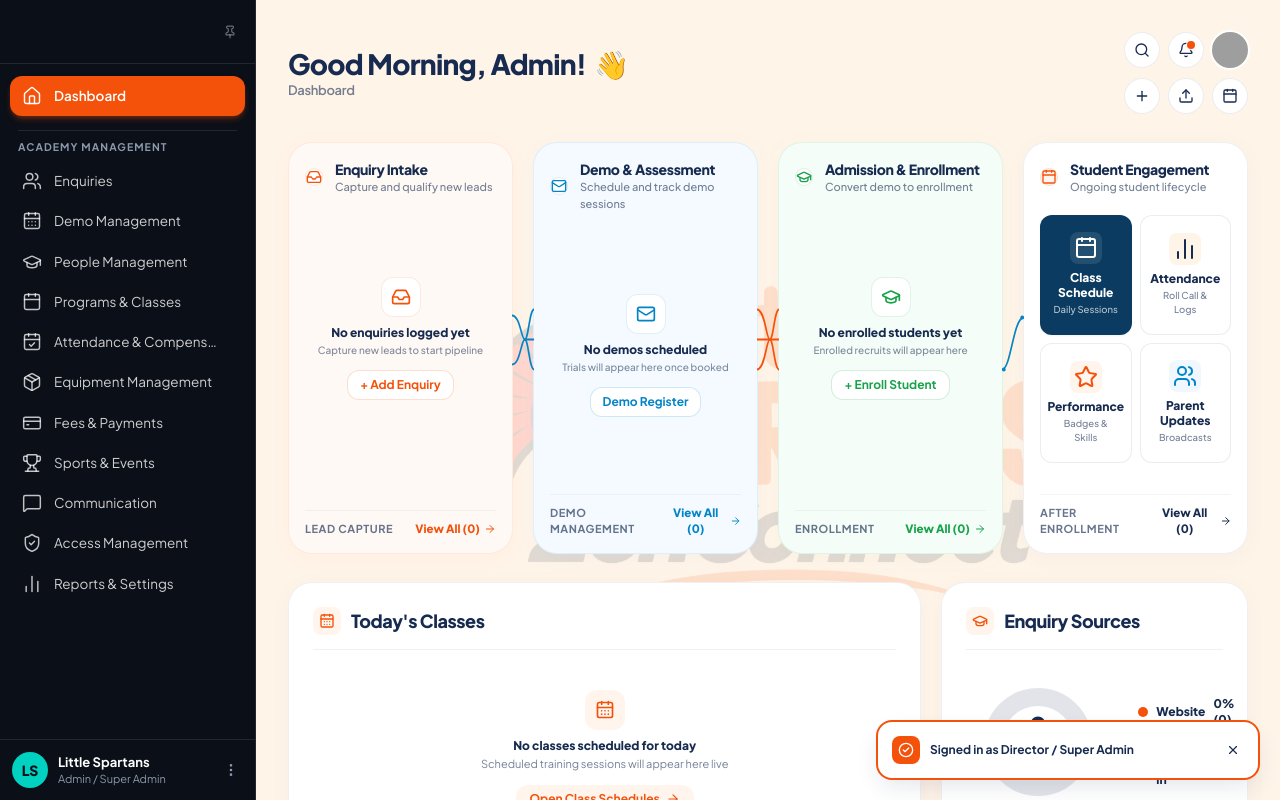
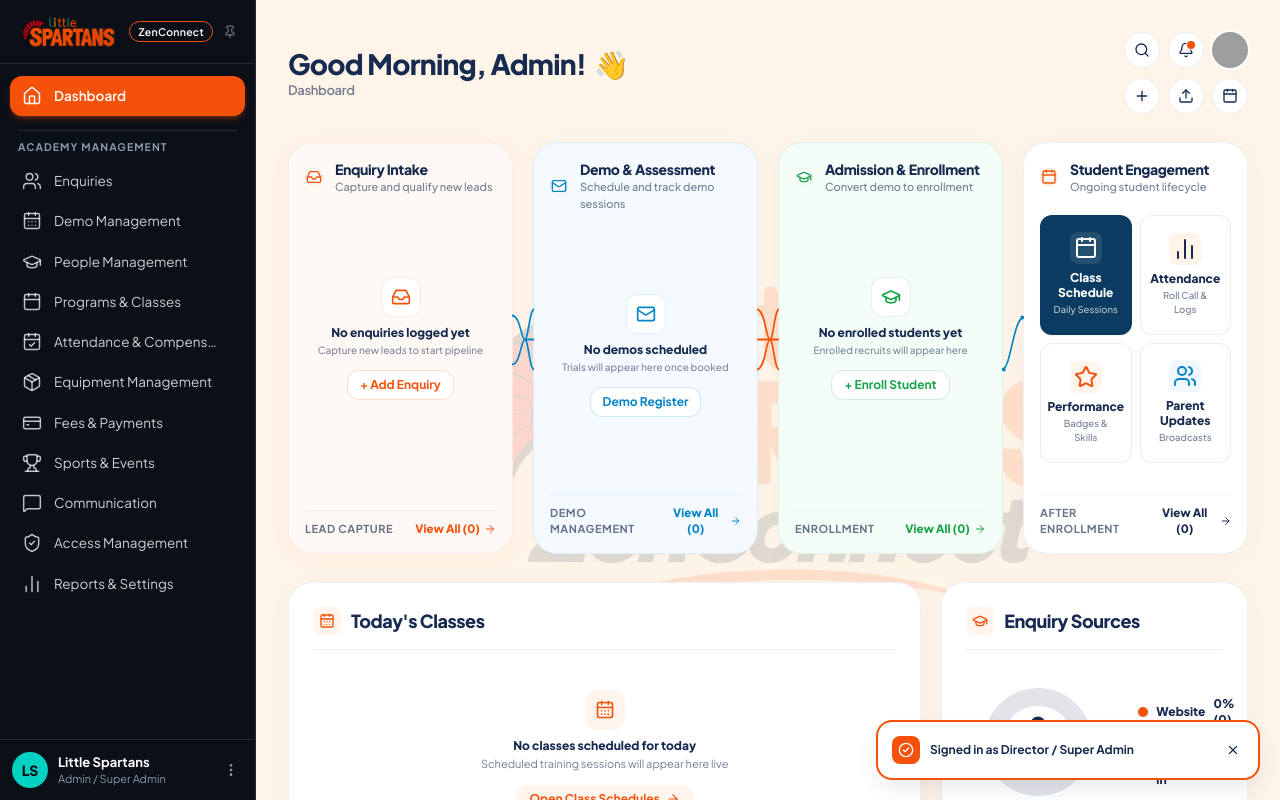
Before and after one commit to maxrindia30-vb/Little-Spartans-crm, a React (Vite) app: page / in a window 1280 px wide. Both pictures are taken after a click on the button "Admin". Built offline with nearby package versions, Linux system fonts and the light colour scheme; grey boxes are pictures that could not be loaded.

Commit message:
Restore Little Spartans logo and ZenConnect branding in sidebar and navbar

```diff
--- a/src/components/common/Navbar.jsx
+++ b/src/components/common/Navbar.jsx
@@ -45,6 +45,22 @@ export default function Navbar() {
           >
             {sidebarOpen ? <X className="w-5 h-5 text-[#172B50]" /> : <Menu className="w-5 h-5 text-[#172B50]" />}
           </button>
+
+          <div
+            className="lg:hidden flex items-center gap-2 cursor-pointer select-none group py-0.5"
+            onClick={() => window.location.reload()}
+            title="Little Spartans ZenConnect CRM"
+          >
+            <img
+              src="/assets/zenconnect-navbar-logo.png"
+              alt="Little Spartans ZenConnect"
+              className="h-8 sm:h-9 w-auto object-contain transition-transform duration-200 group-hover:scale-105"
+              style={{
+                imageRendering: '-webkit-optimize-contrast',
+                transform: 'translateZ(0)'
+              }}
+            />
+          </div>
         </div>
 
         {/* Center: Global Search bar matching senior UI/UX spec */}
--- a/src/components/common/Sidebar.jsx
+++ b/src/components/common/Sidebar.jsx
@@ -427,11 +427,26 @@ export default function Sidebar() {
           isFullView ? 'w-64' : 'w-[72px]'
         } ${sidebarOpen ? 'translate-x-0' : '-translate-x-full lg:translate-x-0'}`}
       >
-        {/* Top Header: Clean and empty branding area per design requirements */}
-        <div className="px-3.5 py-3.5 flex items-center justify-end border-b border-white/10 shrink-0 h-16 overflow-hidden">
+        {/* Top Header: Full Brand Logo + ZenConnect Badge when full, Compact LS Emblem when closed */}
+        <div className="px-3.5 py-3.5 flex items-center justify-between border-b border-white/10 shrink-0 h-16 overflow-hidden">
           {isFullView ? (
-            <div className="flex items-center justify-end w-full animate-in fade-in duration-200">
+            <div className="flex items-center justify-between w-full animate-in fade-in duration-200">
+              <div className="flex items-center gap-1.5 min-w-0">
+                <img
+                  src="/assets/little-spartans-logo-4k.png"
+                  alt="Little Spartans"
+                  className="h-8 sm:h-9 w-auto object-contain pointer-events-none select-none drop-shadow-xs"
+                  style={{
+                    imageRendering: '-webkit-optimize-contrast',
+                    transform: 'translateZ(0)'
+                  }}
+                />
+              </div>
+
               <div className="flex items-center gap-1.5 shrink-0">
+                <span className="px-2 py-0.5 rounded-full border border-[#F4510B] text-white text-[10.5px] font-semibold tracking-wide bg-transparent shadow-xs select-none">
+                  ZenConnect
+                </span>
                 {/* Pin toggle to lock full view permanently if desired */}
                 <button
                   type="button"
@@ -456,7 +471,11 @@ export default function Sidebar() {
               </div>
             </div>
           ) : (
-            <div className="w-full h-8" />
+            <div className="w-full flex items-center justify-center animate-in fade-in duration-200">
+              <div className="w-10 h-10 rounded-xl bg-gradient-to-br from-[#1A2234] to-[#0E131F] border border-[#F4510B]/40 flex items-center justify-center shadow-sm hover:border-[#F4510B] transition-colors">
+                <span className="text-[#F4510B] font-black text-sm tracking-tighter">LS</span>
+              </div>
+            </div>
           )}
         </div>
 
```
